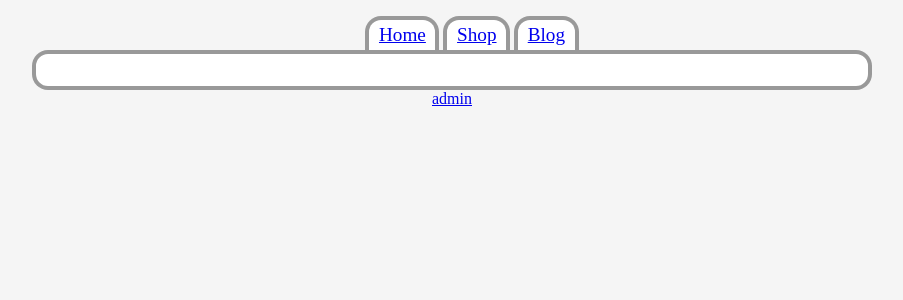
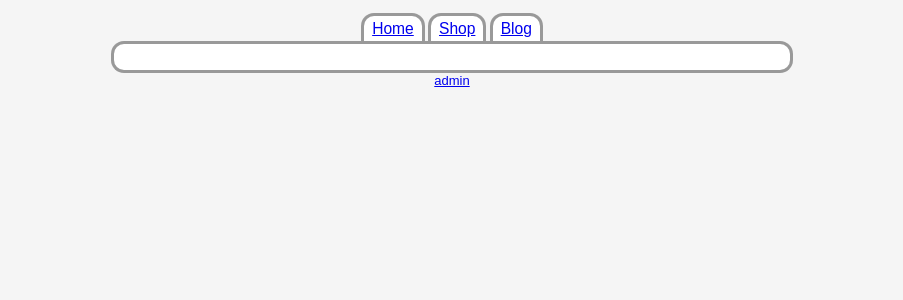
Before and after one commit to yaanno/gae-shop, a Python web app: template templates/blog/blog_base.html in a window 1280 px wide. Shown: the top 300 px of the page, without its empty margins (188-1091 px from the left). Run offline with Jinja, Linux system fonts and the light colour scheme; the template is opened without the code that fills it, so the values that code supplies are empty; some libraries are stand-ins or nearby versions.

Commit message:
yui main lib removed

```diff
--- a/app.yaml
+++ b/app.yaml
@@ -1,4 +1,4 @@
-application: gae-shop
+application: lumen-shop
 version: 1
 runtime: python
 api_version: 1
@@ -17,9 +17,6 @@ handlers:
 - url: /js
   static_dir: static/js
 
-- url: /yui
-  static_dir: static/yui
-
 - url: /remote_api
   script: $PYTHON_LIB/google/appengine/ext/remote_api/handler.py
   login: admin
--- /dev/null
+++ b/static/css/base-min.css
@@ -0,0 +1,8 @@
+/*
+Copyright (c) 2010, Yahoo! Inc. All rights reserved.
+Code licensed under the BSD License:
+http://developer.yahoo.com/yui/license.html
+version: 3.2.0
+build: 2676
+*/
+h1{font-size:138.5%;}h2{font-size:123.1%;}h3{font-size:108%;}h1,h2,h3{margin:1em 0;}h1,h2,h3,h4,h5,h6,strong{font-weight:bold;}abbr,acronym{border-bottom:1px dotted #000;cursor:help;}em{font-style:italic;}blockquote,ul,ol,dl{margin:1em;}ol,ul,dl{margin-left:2em;}ol li{list-style:decimal outside;}ul li{list-style:disc outside;}dl dd{margin-left:1em;}th,td{border:1px solid #000;padding:.5em;}th{font-weight:bold;text-align:center;}caption{margin-bottom:.5em;text-align:center;}p,fieldset,table,pre{margin-bottom:1em;}input[type=text],input[type=password],textarea{width:12.25em;*width:11.9em;}
--- /dev/null
+++ b/static/css/fonts-min.css
@@ -0,0 +1,8 @@
+/*
+Copyright (c) 2010, Yahoo! Inc. All rights reserved.
+Code licensed under the BSD License:
+http://developer.yahoo.com/yui/license.html
+version: 3.2.0
+build: 2676
+*/
+body{font:13px/1.231 arial,helvetica,clean,sans-serif;*font-size:small;*font:x-small;}select,input,button,textarea{font:99% arial,helvetica,clean,sans-serif;}table{font-size:inherit;font:100%;}pre,code,kbd,samp,tt{font-family:monospace;*font-size:108%;line-height:100%;}
--- /dev/null
+++ b/static/css/reset-min.css
@@ -0,0 +1,8 @@
+/*
+Copyright (c) 2010, Yahoo! Inc. All rights reserved.
+Code licensed under the BSD License:
+http://developer.yahoo.com/yui/license.html
+version: 3.2.0
+build: 2676
+*/
+html{color:#000;background:#FFF;}body,div,dl,dt,dd,ul,ol,li,h1,h2,h3,h4,h5,h6,pre,code,form,fieldset,legend,input,textarea,p,blockquote,th,td{margin:0;padding:0;}table{border-collapse:collapse;border-spacing:0;}fieldset,img{border:0;}address,caption,cite,code,dfn,em,strong,th,var{font-style:normal;font-weight:normal;}li{list-style:none;}caption,th{text-align:left;}h1,h2,h3,h4,h5,h6{font-size:100%;font-weight:normal;}q:before,q:after{content:'';}abbr,acronym{border:0;font-variant:normal;}sup{vertical-align:text-top;}sub{vertical-align:text-bottom;}input,textarea,select{font-family:inherit;font-size:inherit;font-weight:inherit;}input,textarea,select{*font-size:100%;}legend{color:#000;}
--- a/templates/base.html
+++ b/templates/base.html
@@ -6,9 +6,9 @@
             {% block title %}Lumen Kávé{% endblock %}
         </title>
         {% block meta %}{% endblock %}
-        <link rel="stylesheet" href="/yui/build/cssreset/reset.css">
-        <link rel="stylesheet" href="/yui/build/cssbase/base.css">
-        <link rel="stylesheet" href="/yui/build/cssfonts/fonts.css">
+        <link rel="stylesheet" href="/css/reset-min.css">
+        <link rel="stylesheet" href="/css/base-min.css">
+        <link rel="stylesheet" href="/css/fonts-min.css">
         <link rel="stylesheet" href="/css/site.css">
         {% block css %}
         {% endblock %}
@@ -23,7 +23,6 @@
                 <a href="/admin/">admin</a>
             </footer>
         {% endblock %}
-        <script src="/yui/build/yui/yui.js"></script>
         {% block js %}
         {% endblock %}
     </body>
```
